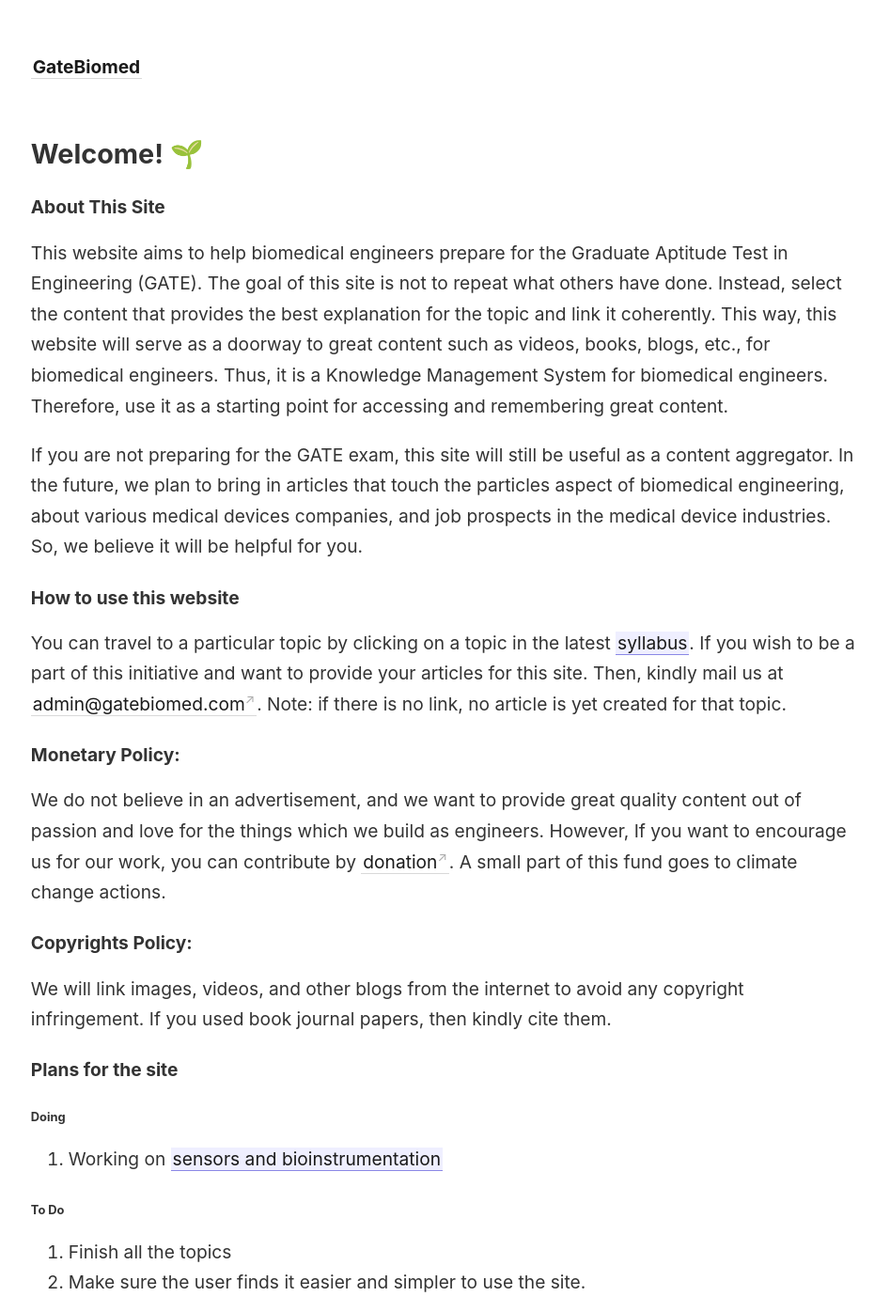
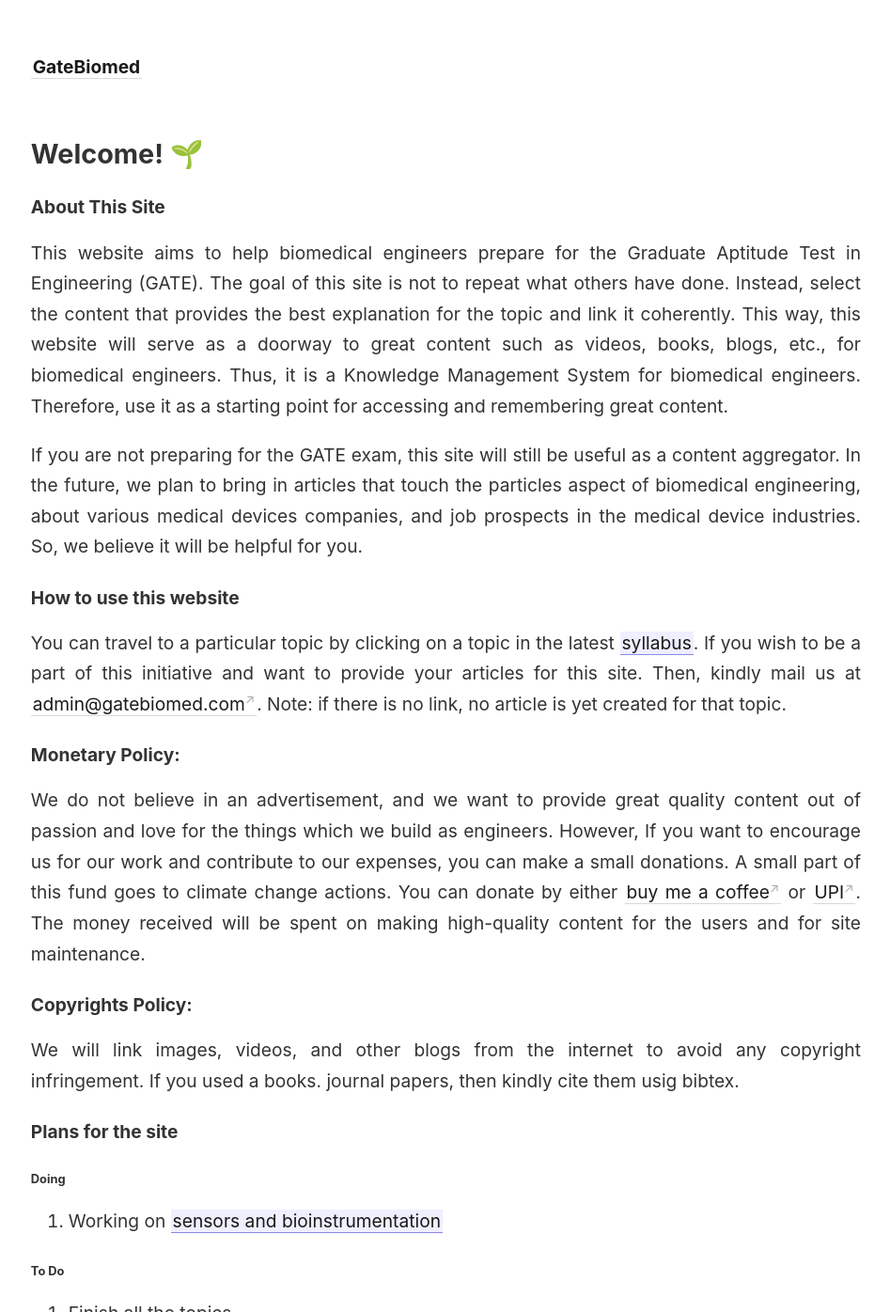
Before and after one commit to ajaygunalan/biomedrobo, a Jekyll site: the page built from _pages/index.md, in a window 1280 px wide, cut to the strip 0-1396 px from the top of the page. Shown: the whole strip at 94% size, without its empty margins (44-991 px from the left). Built offline with Jekyll 4.4.1, drawn with Linux system fonts in a browser that asks for light colours.

Commit message:
justified the content; added upi

```diff
--- a/_layouts/default.html
+++ b/_layouts/default.html
@@ -3,7 +3,7 @@
   {% include head.html %}
   <body>
     <nav>{% include nav.html %}</nav>
-    <div class="wrapper">
+    <div class="wrapper" style="text-align: justify">
       <main>{{ content }}</main>
       <footer>{% include footer.html %}</footer>
     </div>
--- a/_layouts/note.html
+++ b/_layouts/note.html
@@ -11,7 +11,7 @@ layout: default
     </time>
   </div>
 
-  <div id="notes-entry-container">
+  <div id="notes-entry-container" style="text-align: justify">
     <content>
       {{ content }}
     </content>
--- a/_pages/index.md
+++ b/_pages/index.md
@@ -18,10 +18,10 @@ If you are not preparing for the GATE exam, this site will still be useful as a
 You can travel to a particular topic by clicking on a topic in the latest [[syllabus]]. If you wish to be a part of this initiative and want to provide your articles for this site. Then, kindly mail us at [admin@gatebiomed.com](mailto:admin@gatebiomed.com). Note: if there is no link, no article is yet created for that topic.
 
 #### Monetary Policy:
-We do not believe in an advertisement, and we want to provide great quality content out of passion and love for the things which we build as engineers. However, If you want to encourage us for our work, you can contribute by [donation](https://www.buymeacoffee.com/gateBiomed). A small part of this fund goes to climate change actions.
+We do not believe in an advertisement, and we want to provide great quality content out of passion and love for the things which we build as engineers. However, If you want to encourage us for our work and contribute to our expenses, you can make a small donations. A small part of this fund goes to climate change actions. You can donate by either [buy me a coffee](https://www.buymeacoffee.com/gateBiomed) or [UPI](https://upayi.ml/ajay.gunalan@axisbank). The money received will be spent on making high-quality content for the users and for site maintenance.
 
 #### Copyrights Policy:
-We will link images, videos, and other blogs from the internet to avoid any copyright infringement. If you used book journal papers, then kindly cite them.
+We will link images, videos, and other blogs from the internet to avoid any copyright infringement. If you used a books. journal papers, then kindly cite them usig bibtex.
 
 
 #### Plans for the site
@@ -35,7 +35,6 @@ We will link images, videos, and other blogs from the internet to avoid any copy
 
 
 
-
 <style>
   .wrapper {
     max-width: 46em;
```
